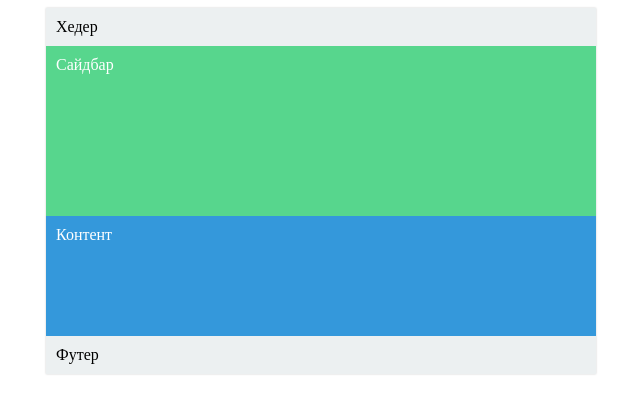
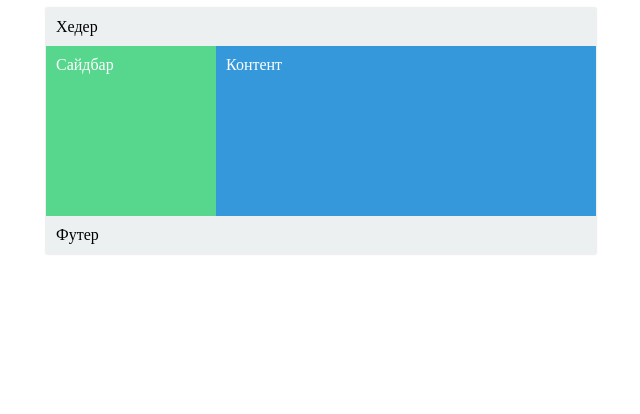
Before and after one commit to 100ballovby/mon_5pm, a plain HTML site: page 08_lesson_0811/hw/index.html in a window 1280 px wide. Shown: the whole page, without its empty margins (319-959 px from the left). Drawn offline with Linux system fonts and the light colour scheme.

Commit message:
Adding HW

```diff
--- a/08_lesson_0811/hw/main.css
+++ b/08_lesson_0811/hw/main.css
@@ -11,6 +11,8 @@
 }
 
 .sidebar {
+    float: left;  /* обтекание слева */
+    width: 150px;  /* расширить блок */
     min-height: 150px;
     padding: 10px;
     color: white;
@@ -18,8 +20,13 @@
 }
 
 .content {
-    min-height: 100px;
+    min-height: 150px;  /* увеличить высоту */
+    margin-left: 170px;  /* сделать отступ */
     padding: 10px;
     color: white;
     background-color: #3498db;
 }
+
+.footer {
+    clear: both;
+}
```
